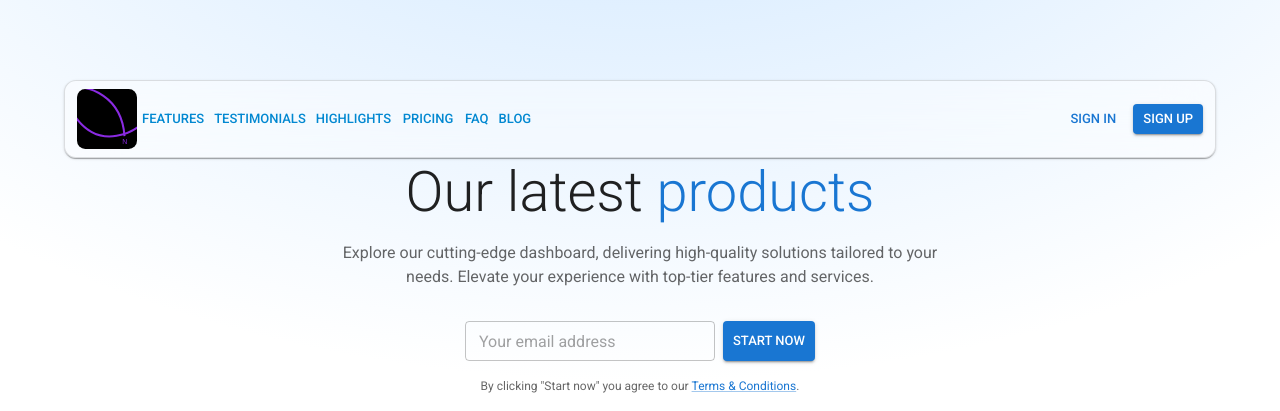
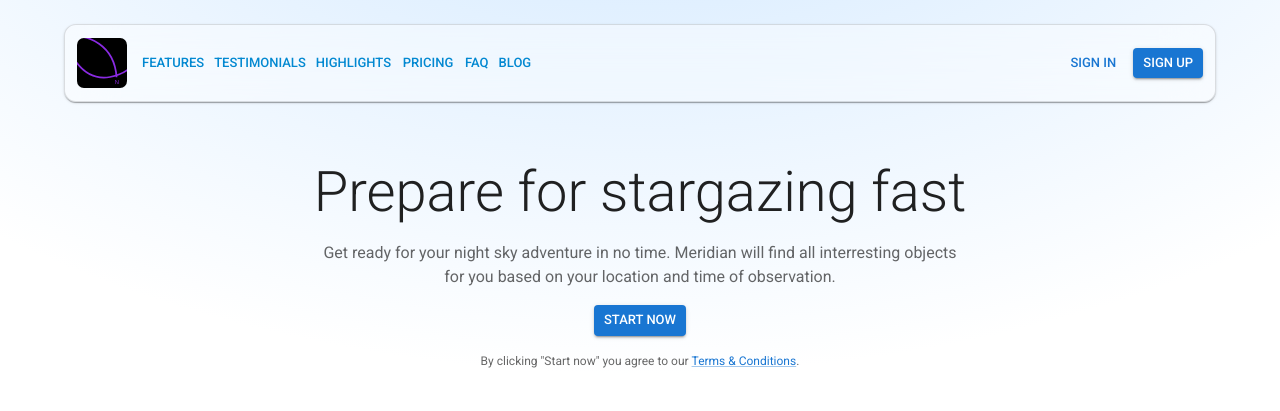
Before and after one commit to matymm347/meridian, a React (Vite) app: page / in a window 1280 px wide. Shown: the top 411 px of the page. Built offline with nearby package versions, Linux system fonts and the light colour scheme.

Commit message:
Hero updated for Meridian

```diff
--- a/src/components/AppAppBar.jsx
+++ b/src/components/AppAppBar.jsx
@@ -41,7 +41,7 @@ export default function AppAppBar() {
         boxShadow: 0,
         bgcolor: "transparent",
         backgroundImage: "none",
-        mt: 10,
+        mt: 3,
       }}
     >
       <Container maxWidth="lg">
--- a/src/components/Hero.jsx
+++ b/src/components/Hero.jsx
@@ -1,37 +1,32 @@
-import * as React from 'react';
-import Box from '@mui/material/Box';
-import Button from '@mui/material/Button';
-import Container from '@mui/material/Container';
-import InputLabel from '@mui/material/InputLabel';
-import Link from '@mui/material/Link';
-import Stack from '@mui/material/Stack';
-import TextField from '@mui/material/TextField';
-import Typography from '@mui/material/Typography';
+import Box from "@mui/material/Box";
+import Button from "@mui/material/Button";
+import Container from "@mui/material/Container";
+import Link from "@mui/material/Link";
+import Stack from "@mui/material/Stack";
+import Typography from "@mui/material/Typography";
+import { styled } from "@mui/material/styles";
 
-import { visuallyHidden } from '@mui/utils';
-import { styled } from '@mui/material/styles';
-
-const StyledBox = styled('div')(({ theme }) => ({
-  alignSelf: 'center',
-  width: '100%',
+const StyledBox = styled("div")(({ theme }) => ({
+  alignSelf: "center",
+  width: "100%",
   height: 400,
   marginTop: theme.spacing(8),
   borderRadius: theme.shape.borderRadius,
-  outline: '6px solid',
-  outlineColor: 'hsla(220, 25%, 80%, 0.2)',
-  border: '1px solid',
+  outline: "6px solid",
+  outlineColor: "hsla(220, 25%, 80%, 0.2)",
+  border: "1px solid",
   borderColor: theme.palette.grey[200],
-  boxShadow: '0 0 12px 8px hsla(220, 25%, 80%, 0.2)',
-  backgroundImage: `url(${'/static/screenshots/material-ui/getting-started/templates/dashboard.jpg'})`,
-  backgroundSize: 'cover',
-  [theme.breakpoints.up('sm')]: {
+  boxShadow: "0 0 12px 8px hsla(220, 25%, 80%, 0.2)",
+  backgroundImage: `url(${"/static/screenshots/material-ui/getting-started/templates/dashboard.jpg"})`,
+  backgroundSize: "cover",
+  [theme.breakpoints.up("sm")]: {
     marginTop: theme.spacing(10),
     height: 700,
   },
-  ...theme.applyStyles('dark', {
-    boxShadow: '0 0 24px 12px hsla(210, 100%, 25%, 0.2)',
-    backgroundImage: `url(${'/static/screenshots/material-ui/getting-started/templates/dashboard-dark.jpg'})`,
-    outlineColor: 'hsla(220, 20%, 42%, 0.1)',
+  ...theme.applyStyles("dark", {
+    boxShadow: "0 0 24px 12px hsla(210, 100%, 25%, 0.2)",
+    backgroundImage: `url(${"/static/screenshots/material-ui/getting-started/templates/dashboard-dark.jpg"})`,
+    outlineColor: "hsla(220, 20%, 42%, 0.1)",
     borderColor: theme.palette.grey[700],
   }),
 }));
@@ -41,21 +36,21 @@ export default function Hero() {
     <Box
       id="hero"
       sx={(theme) => ({
-        width: '100%',
-        backgroundRepeat: 'no-repeat',
+        width: "100%",
+        backgroundRepeat: "no-repeat",
         backgroundImage:
-          'radial-gradient(ellipse 80% 50% at 50% -20%, hsl(210, 100%, 90%), transparent)',
-        ...theme.applyStyles('dark', {
+          "radial-gradient(ellipse 80% 50% at 50% -20%, hsl(210, 100%, 90%), transparent)",
+        ...theme.applyStyles("dark", {
           backgroundImage:
-            'radial-gradient(ellipse 80% 50% at 50% -20%, hsl(210, 100%, 16%), transparent)',
+            "radial-gradient(ellipse 80% 50% at 50% -20%, hsl(210, 100%, 16%), transparent)",
         }),
       })}
     >
       <Container
         sx={{
-          display: 'flex',
-          flexDirection: 'column',
-          alignItems: 'center',
+          display: "flex",
+          flexDirection: "column",
+          alignItems: "center",
           pt: { xs: 14, sm: 20 },
           pb: { xs: 8, sm: 12 },
         }}
@@ -63,80 +58,43 @@ export default function Hero() {
         <Stack
           spacing={2}
           useFlexGap
-          sx={{ alignItems: 'center', width: { xs: '100%', sm: '70%' } }}
+          sx={{ alignItems: "center", width: { xs: "100%", sm: "70%" } }}
         >
           <Typography
             variant="h1"
             sx={{
-              display: 'flex',
-              flexDirection: { xs: 'column', sm: 'row' },
-              alignItems: 'center',
-              fontSize: 'clamp(3rem, 10vw, 3.5rem)',
+              display: "flex",
+              flexDirection: { xs: "column", sm: "row" },
+              alignItems: "center",
+              fontSize: "clamp(3rem, 10vw, 3.5rem)",
             }}
           >
-            Our&nbsp;latest&nbsp;
-            <Typography
-              component="span"
-              variant="h1"
-              sx={(theme) => ({
-                fontSize: 'inherit',
-                color: 'primary.main',
-                ...theme.applyStyles('dark', {
-                  color: 'primary.light',
-                }),
-              })}
-            >
-              products
-            </Typography>
+            {/* Our&nbsp;latest&nbsp;products */}
+            Prepare for stargazing fast
           </Typography>
           <Typography
             sx={{
-              textAlign: 'center',
-              color: 'text.secondary',
-              width: { sm: '100%', md: '80%' },
+              textAlign: "center",
+              color: "text.secondary",
+              width: { sm: "100%", md: "80%" },
             }}
           >
-            Explore our cutting-edge dashboard, delivering high-quality solutions
-            tailored to your needs. Elevate your experience with top-tier features
-            and services.
+            Get ready for your night sky adventure in no time. Meridian will
+            find all interresting objects for you based on your location and
+            time of observation.
           </Typography>
-          <Stack
-            direction={{ xs: 'column', sm: 'row' }}
-            spacing={1}
-            useFlexGap
-            sx={{ pt: 2, width: { xs: '100%', sm: '350px' } }}
-          >
-            <InputLabel htmlFor="email-hero" sx={visuallyHidden}>
-              Email
-            </InputLabel>
-            <TextField
-              id="email-hero"
-              hiddenLabel
-              size="small"
-              variant="outlined"
-              aria-label="Enter your email address"
-              placeholder="Your email address"
-              fullWidth
-              slotProps={{
-                htmlInput: {
-                  autoComplete: 'off',
-                  'aria-label': 'Enter your email address',
-                },
-              }}
-            />
           <Button
             variant="contained"
             color="primary"
             size="small"
-              sx={{ minWidth: 'fit-content' }}
+            sx={{ minWidth: "fit-content" }}
           >
             Start now
           </Button>
-          </Stack>
           <Typography
             variant="caption"
             color="text.secondary"
-            sx={{ textAlign: 'center' }}
+            sx={{ textAlign: "center" }}
           >
             By clicking &quot;Start now&quot; you agree to our&nbsp;
             <Link href="#" color="primary">
--- a/src/components/SitemarkIcon.jsx
+++ b/src/components/SitemarkIcon.jsx
@@ -2,5 +2,13 @@ import Logo from "../assets/Logo design.svg";
 
 export default function SitemarkIcon() {
   const size = 60;
-  return <img src={Logo} width={size} height={size} alt="Meridian" />;
+  return (
+    <img
+      src={Logo}
+      width={size}
+      height={size}
+      style={{ paddingRight: "10px" }}
+      alt="Meridian"
+    />
+  );
 }
```
Also changed, not shown: src/components/Highlights.jsx (+42 -43 lines), src/components/ToggleColorMode.jsx (deleted, +0 -32 lines), src/theme/customizations/dataDisplay.jsx (+36 -37 lines), src/theme/getMPTheme.jsx (deleted, +0 -21 lines). Lines whose indentation alone changed are shown as unchanged.
